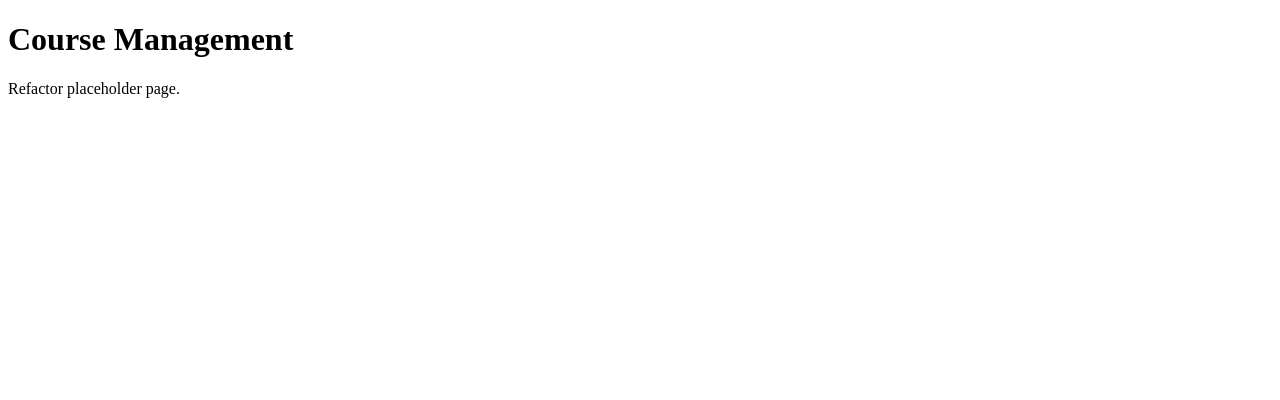
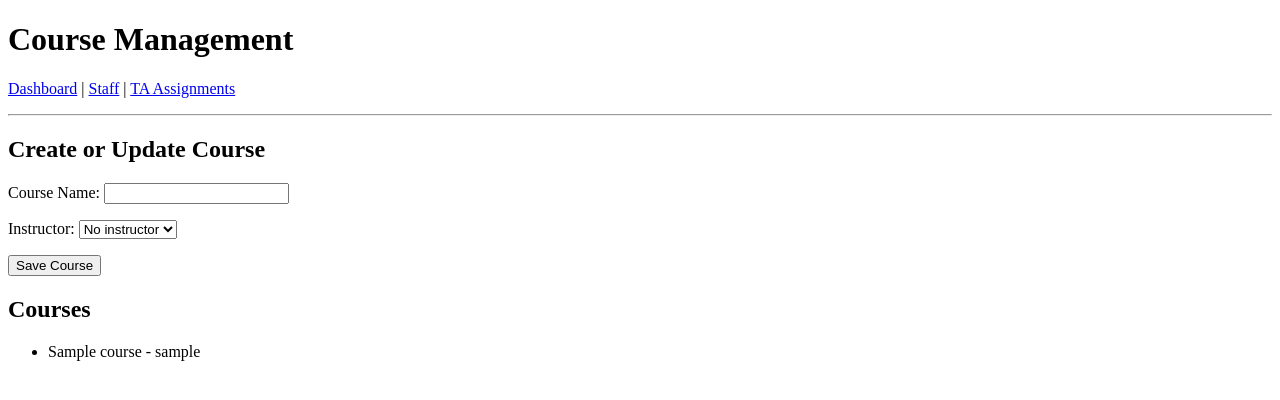
Before and after one commit to lupenox/django-ta-scheduling-dashboard, a Django app: page /manage-courses/ in a window 1280 px wide. Shown: the top 400 px of the page. Run offline with Django 5.2, Linux system fonts and the light colour scheme; tables that the repository leaves empty hold one stand-in row (values such as "Sample post").

Commit message:
Replace course management placeholder template

```diff
--- a/templates/course_management.html
+++ b/templates/course_management.html
@@ -1 +1,19 @@
-<!DOCTYPE html><html><body><h1>Course Management</h1><p>Refactor placeholder page.</p></body></html>
+<!DOCTYPE html>
+<html lang="en">
+<head><meta charset="UTF-8"><title>Course Management</title></head>
+<body>
+<h1>Course Management</h1>
+<p><a href="{% url 'dashboard' %}">Dashboard</a> | <a href="{% url 'user-management' %}">Staff</a> | <a href="{% url 'ta-assignments' %}">TA Assignments</a></p>
+<hr>
+{% if message %}<p>{{ message }}</p>{% endif %}
+<h2>Create or Update Course</h2>
+<form method="post" action="{% url 'course-management' %}">
+{% csrf_token %}
+<p>Course Name: <input type="text" name="course_name" required></p>
+<p>Instructor: <select name="instructor"><option value="">No instructor</option>{% for instructor in instructors %}<option value="{{ instructor.username }}">{{ instructor.username }}</option>{% endfor %}</select></p>
+<input type="submit" value="Save Course">
+</form>
+<h2>Courses</h2>
+<ul>{% for course in courses %}<li>{{ course.name }} - {% for instructor in course.instructor.all %}{{ instructor.username }}{% if not forloop.last %}, {% endif %}{% empty %}No instructor{% endfor %}</li>{% empty %}<li>No courses found.</li>{% endfor %}</ul>
+</body>
+</html>
```
